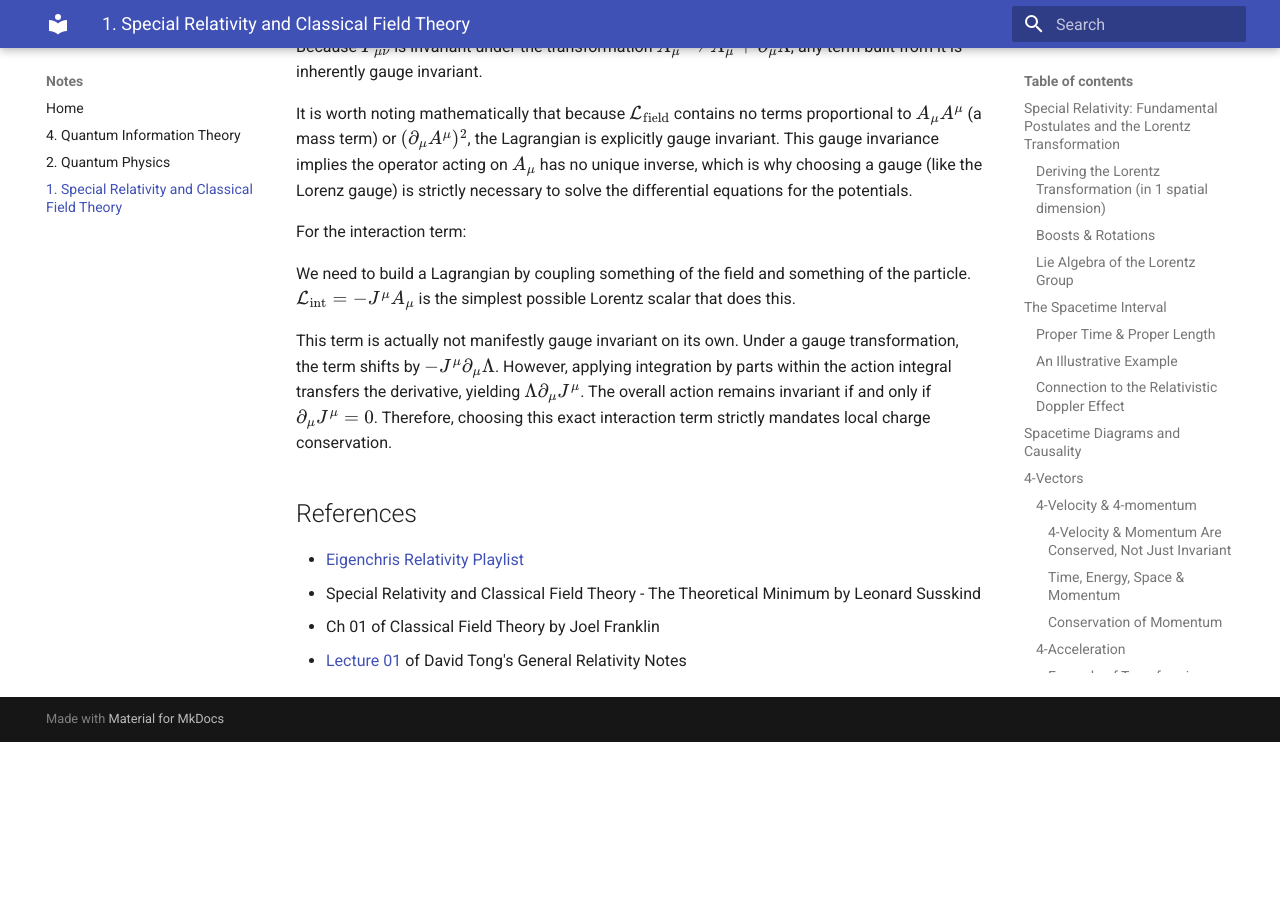
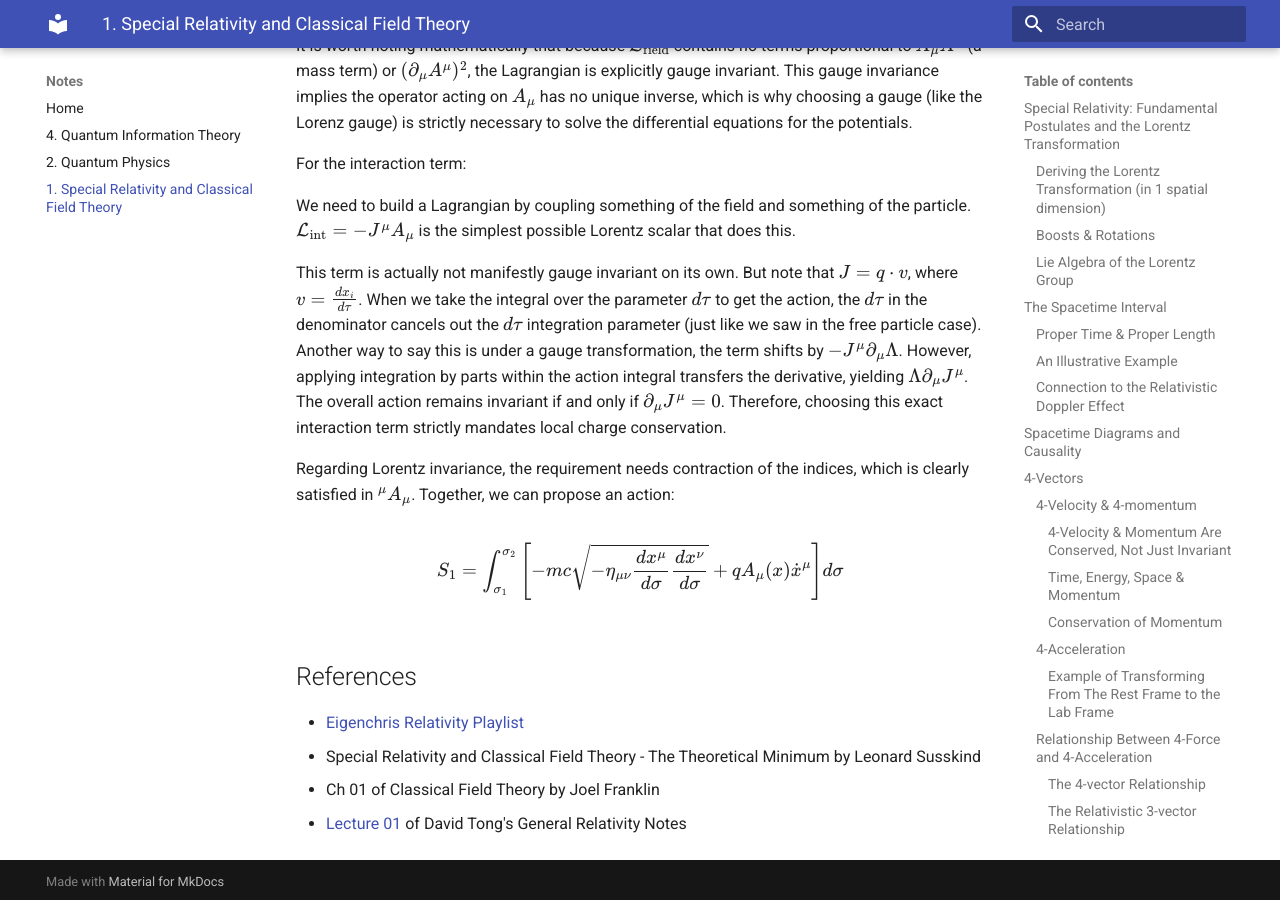
Before and after one commit to regstuff/notes, an MkDocs documentation site: the page built from docs/special_relativity_classical_field_theory.md, in a window 1280 px wide and 900 px high, scrolled down 50591 px. Built offline with MkDocs 1.6.1 and Material for MkDocs 9.7.7, drawn with Linux system fonts in a browser that asks for light colours; before the commit the page ends 51333 px from its top, so only the background shows below that; some of the changed text lies outside the part shown.

Commit message:
Update special_relativity_classical_field_theory.md

```diff
--- a/docs/special_relativity_classical_field_theory.md
+++ b/docs/special_relativity_classical_field_theory.md
@@ -1134,19 +1134,15 @@ and in natural units to:
 
 $$\mathcal{L} = \frac{1}{2}(E^2 - B^2)$$
 
-Regarding the interaction component, its job is to couple the electromagnetic field to the matter field (the charge and current densities). This interaction term is where the charge density enters the Lagrangian density:
+Regarding the interaction component, its job is to couple the electromagnetic field to the matter field (the charge and current densities). The simplest possible Lorentz scalar that does this is:
 
 $$\mathcal{L}_{\text{int}} = -J^\mu A_\mu = -(\rho\phi - \mathbf{J} \cdot \mathbf{A})$$
 
-The action $S$ of the electromagnetic field interacting with a current source is the four-dimensional integral of the Lagrangian density:
+However, this term is not manifestly gauge invariant. But we will resolve this shortly. The action $S$ of the electromagnetic field interacting with a current source is the four-dimensional integral of the Lagrangian density:
 
 $$S = \int \left( -\frac{1}{4\mu_0} F_{\alpha\beta}F^{\alpha\beta} - J^\mu A_\mu \right) d^4x$$
 
----
-
-**Aside:** Note that in the integral, we have a $d^4x$ for the invariant volume element. This is a special case for Minkowski spacetime of the more general $\sqrt{-g} d^4x$. In flat Minkowski spacetime, $\sqrt{-\eta} = 1$, so it seamlessly reduces to $d^4x$.
-
----
+Note that in the integral, we have a $d^4x$ for the invariant volume element. This is a special case for Minkowski spacetime of the more general $\sqrt{-g} d^4x$. In flat Minkowski spacetime, $\sqrt{-\eta} = 1$, so it seamlessly reduces to $d^4x$. This ensures gauge invariance.
 
 The Euler-Lagrange equation for the continuous field components $A_\mu$ is:
 
@@ -1189,7 +1185,11 @@ For the interaction term:
 
 We need to build a Lagrangian by coupling something of the field and something of the particle. $\mathcal{L}_{\text{int}}=-J^\mu A_\mu$ is the simplest possible Lorentz scalar that does this.
 
-This term is actually not manifestly gauge invariant on its own. Under a gauge transformation, the term shifts by $-J^\mu\partial_\mu\Lambda$. However, applying integration by parts within the action integral transfers the derivative, yielding $\Lambda\partial_\mu J^\mu$. The overall action remains invariant if and only if $\partial_\mu J^\mu=0$. Therefore, choosing this exact interaction term strictly mandates local charge conservation.
+This term is actually not manifestly gauge invariant on its own. But note that $J = q \cdot v$, where $v = \frac{dx_i}{d\tau}$. When we take the integral over the parameter $d\tau$ to get the action, the $d\tau$ in the denominator cancels out the $d\tau$ integration parameter (just like we saw in the free particle case). Another way to say this is under a gauge transformation, the term shifts by $-J^\mu\partial_\mu\Lambda$. However, applying integration by parts within the action integral transfers the derivative, yielding $\Lambda\partial_\mu J^\mu$. The overall action remains invariant if and only if $\partial_\mu J^\mu=0$. Therefore, choosing this exact interaction term strictly mandates local charge conservation.
+
+Regarding Lorentz invariance, the requirement needs contraction of the indices, which is clearly satisfied in $^\mu A_\mu$. Together, we can propose an action:
+
+$$S_1 = \int_{\sigma_1}^{\sigma_2} \left[ -mc \sqrt{-\eta_{\mu\nu} \frac{dx^\mu}{d\sigma} \frac{dx^\nu}{d\sigma}} + qA_\mu(x) \dot{x}^\mu \right] d\sigma$$
 
 ## References
 - [Eigenchris Relativity Playlist](https://www.youtube.com/playlist?list=PLJHszsWbB6hqlw73QjgZcFh4DrkQLSCQa)
```
